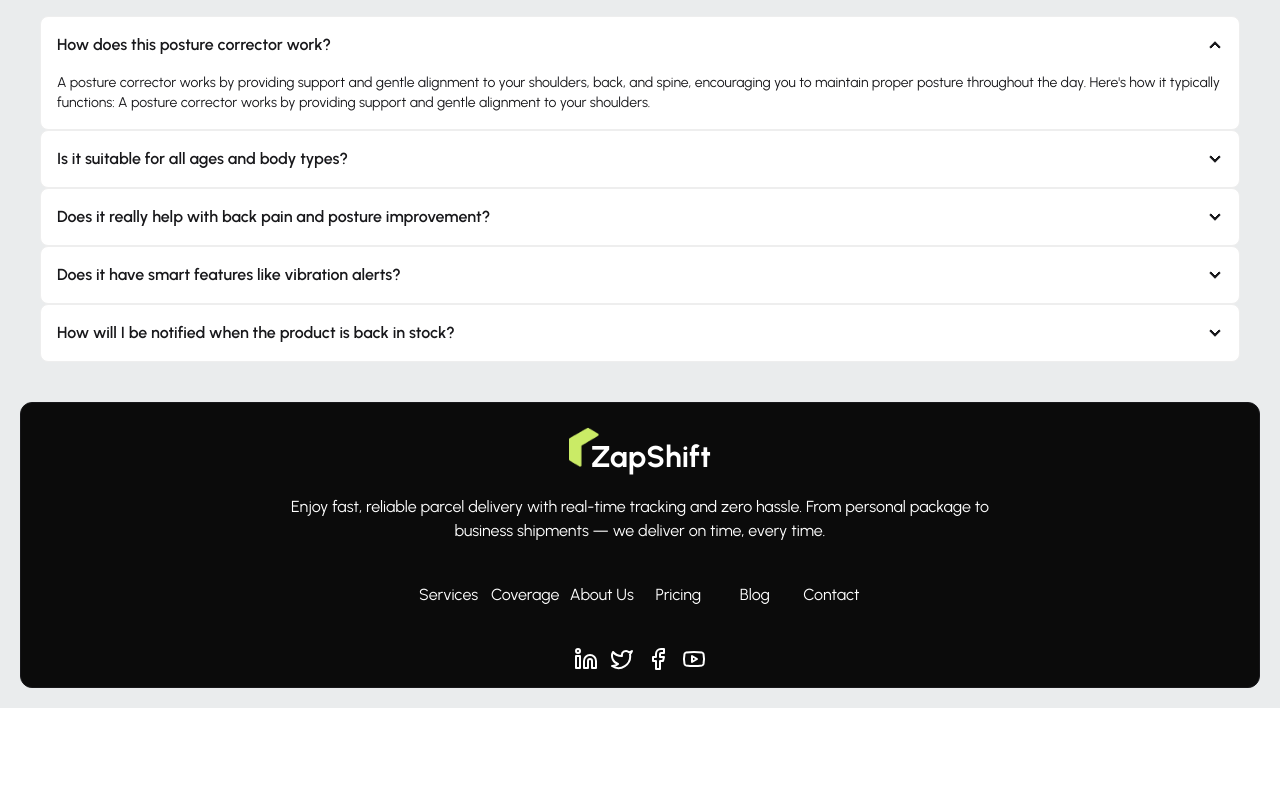
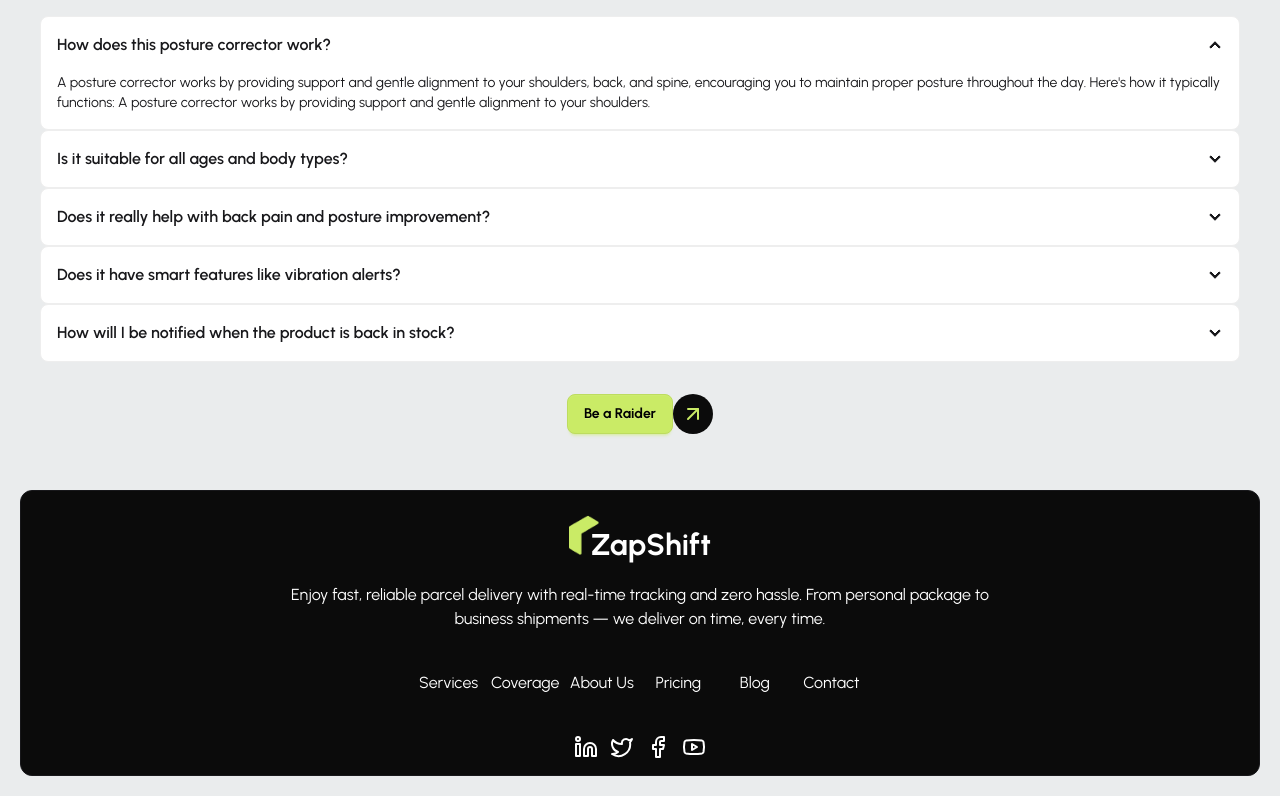
Before and after one commit to hossain-shifat/Zap-Shift, a React (Vite) app: page / in a window 1280 px wide. Shown: the part 3611-4407 px from the top of the page. Before the commit the page ends 4319 px from the top, so only its background shows below. Built offline with nearby package versions, Linux system fonts and the light colour scheme.

Commit message:
Add FAQ section

```diff
--- a/src/pages/Home/FAQ/FAQ.jsx
+++ b/src/pages/Home/FAQ/FAQ.jsx
@@ -1,3 +1,4 @@
+import { ArrowUpRight } from 'lucide-react'
 import React from 'react'
 
 const FAQ = () => {
@@ -49,6 +50,10 @@ const FAQ = () => {
                     </div>
                 </div>
             </div>
+            <div className="flex justify-center items-center py-4">
+                <button className="btn btn-primary rounded-lg font-bold text-black">Be a Raider</button>
+                <h1 className="flex justify-center items-center w-10 h-10 rounded-full bg-[#0B0B0B] text-primary"><ArrowUpRight /></h1>
+            </div>
         </div>
     )
 }
```
